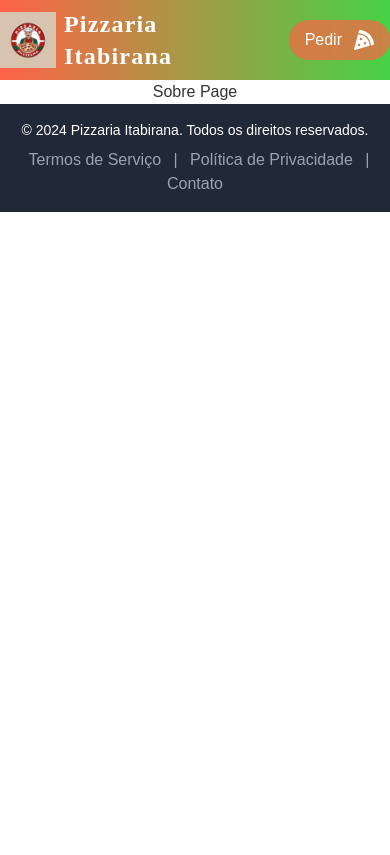
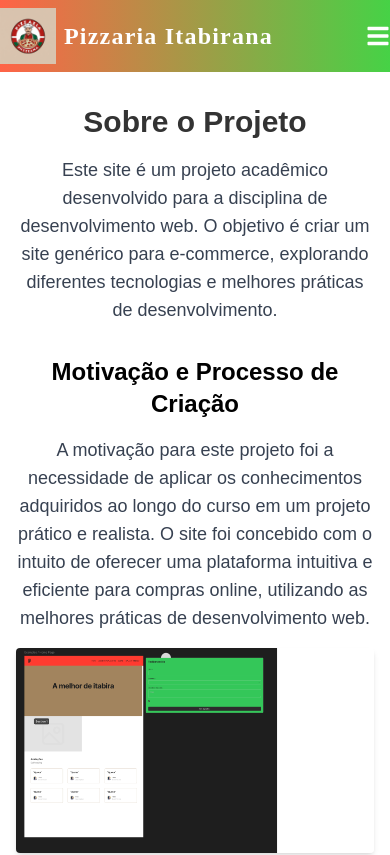
Before and after one commit to tobi11153/ECOI2223_02_frontend, a React (Vite) app: page /sobre in a window 390 px wide. Shown: the top 855 px of the page. Built offline with nearby package versions, Linux system fonts and the light colour scheme; a web font is replaced by a local one.

Commit message:
mudanças nos desing do site e footer

```diff
--- a/package.json
+++ b/package.json
@@ -14,6 +14,7 @@
     "axios": "^1.7.2",
     "react": "^18.3.1",
     "react-dom": "^18.3.1",
+    "react-helmet": "^6.1.0",
     "react-icons": "^5.2.1",
     "react-router-dom": "^6.24.0",
     "react-slick": "^0.30.2",
--- a/src/components/Menu.jsx
+++ b/src/components/Menu.jsx
@@ -1,6 +1,6 @@
-import React from 'react';
+import React, { useState } from 'react';
 import Logo from "../assets/website/logo.jpg";
-import { FaPizzaSlice } from "react-icons/fa";
+import { FaPizzaSlice, FaBars } from "react-icons/fa";
 import { Link } from 'react-router-dom';
 
 const Menus = [
@@ -8,22 +8,31 @@ const Menus = [
     id: 1,
     name: "HOME",
     link: "/",
+    description: "Página inicial da Pizzaria Itabirana",
   },
   {
     id: 2,
     name: "Pedidos",
     link: "/pedidos",
+    description: "Faça seu pedido online",
   },
   {
     id: 3,
     name: "Sobre",
     link: "/sobre",
+    description: "Saiba mais sobre nós",
   },
 ];
 
 export default function Menu() {
+  const [isOpen, setIsOpen] = useState(false);
+
+  const toggleMenu = () => {
+    setIsOpen(!isOpen);
+  };
+
   return (
-    <header className='bg-gradient-to-r from-primary to-secondary/90 text-white'>
+    <header className='sticky top-0 bg-gradient-to-r from-primary to-secondary/90 text-white'>
       <div className='container py-2'>
         <div className='flex justify-between items-center gap-4'>
           {/* Logo */}
@@ -34,12 +43,23 @@ export default function Menu() {
             </Link>
           </div>
 
+          {/* Hamburger Menu for Mobile */}
+          <div className='sm:hidden flex items-center'>
+            <button onClick={toggleMenu} aria-label="Toggle menu">
+              <FaBars className='text-2xl' />
+            </button>
+          </div>
+
           {/* Links */}
-          <nav className='flex justify-between items-center gap-4'>
-            <ul className='hidden sm:flex items-center gap-4'>
+          <nav className={`${isOpen ? 'block' : 'hidden'} sm:flex sm:items-center gap-4`}>
+            <ul className='flex flex-col sm:flex-row items-center gap-4'>
               {Menus.map((data) => (
                 <li key={data.id}>
-                  <Link to={data.link} className='inline-block text-xl py-4 px-4 text-white/70 hover:text-white duration-200'>
+                  <Link
+                    to={data.link}
+                    title={data.description}
+                    className='inline-block text-xl py-4 px-4 text-white/70 hover:text-white duration-200'
+                  >
                     {data.name}
                   </Link>
                 </li>
--- a/src/components/RealizarPedidos.jsx
+++ b/src/components/RealizarPedidos.jsx
@@ -70,7 +70,7 @@ const PedidoForm = () => {
   const handleSubmit = async (event) => {
       event.preventDefault();
       try {
-          const response = await axios.post('http://localhost:5000/api/pedidos', {
+          const response = await axios.post('https://ecoi-2223-02-backend.vercel.app/api/pedidos', {
               cliente,
               endereco,
               tipo_pizza: `${selectedPizza.name} (${selectedSize})`,
--- a/src/components/Sobre.jsx
+++ b/src/components/Sobre.jsx
@@ -1,11 +1,36 @@
 import React from 'react';
+import { Helmet } from 'react-helmet';
+import EsbocoFigma from '../assets/website/figma.png'; // Substitua pelo caminho correto da sua imagem
 
 export default function Sobre() {
-    return (
-        <main>
-            <title>Pizzaria Itabirana | Sobre Nós</title>
-            <meta name="description" content="Saiba mais sobre a Pizzaria Itabirana, nossa história e compromisso com a qualidade." />
-            <h1>Sobre Page</h1>
-        </main>
-    );
+  return (
+    <main className="bg-white py-8">
+      <Helmet>
+        <title>Pizzaria Itabirana | Sobre o Projeto</title>
+        <meta
+          name="description"
+          content="Saiba mais sobre o projeto de desenvolvimento web da Pizzaria Itabirana, incluindo a motivação e o processo de criação."
+        />
+      </Helmet>
+      <div className="container mx-auto px-4">
+        <section className="text-center mb-8">
+          <h1 className="text-3xl font-bold mb-4">Sobre o Projeto</h1>
+          <p className="text-lg text-gray-700">
+            Este site é um projeto acadêmico desenvolvido para a disciplina de desenvolvimento web. O objetivo é criar um site genérico para e-commerce, explorando diferentes tecnologias e melhores práticas de desenvolvimento.
+          </p>
+        </section>
+        <section className="text-center mb-8">
+          <h2 className="text-2xl font-bold mb-4">Motivação e Processo de Criação</h2>
+          <p className="text-lg text-gray-700 mb-4">
+            A motivação para este projeto foi a necessidade de aplicar os conhecimentos adquiridos ao longo do curso em um projeto prático e realista. O site foi concebido com o intuito de oferecer uma plataforma intuitiva e eficiente para compras online, utilizando as melhores práticas de desenvolvimento web.
+          </p>
+          <img
+            src={EsbocoFigma}
+            alt="Esboço do site feito no Figma"
+            className="mx-auto rounded shadow-md"
+          />
+        </section>
+      </div>
+    </main>
+  );
 }
--- a/src/components/footer.jsx
+++ b/src/components/footer.jsx
@@ -2,17 +2,21 @@ import React from 'react';
 
 const Footer = () => {
   return (
-    <footer className="bg-gray-800 text-white py-4">
+    <footer className="bg-gray-800 text-white py-8">
       <div className="container mx-auto text-center">
         <p className="text-sm">
           &copy; {new Date().getFullYear()} Pizzaria Itabirana. Todos os direitos reservados.
         </p>
-        <div className="mt-2">
-          <a href="#" className="text-gray-400 hover:text-white mx-2">Termos de Serviço</a>
-          <span className="text-gray-400"> | </span>
-          <a href="#" className="text-gray-400 hover:text-white mx-2">Política de Privacidade</a>
-          <span className="text-gray-400"> | </span>
-          <a href="#" className="text-gray-400 hover:text-white mx-2">Contato</a>
+        <div className="mt-4">
+          <nav className="flex justify-center space-x-4" aria-label="Footer navigation">
+            <a href="/termos-de-servico" className="text-gray-400 hover:text-white" aria-label="Termos de Serviço">Termos de Serviço</a>
+            <a href="/politica-de-privacidade" className="text-gray-400 hover:text-white" aria-label="Política de Privacidade">Política de Privacidade</a>
+            <a href="/contato" className="text-gray-400 hover:text-white" aria-label="Contato">Contato</a>
+          </nav>
+        </div>
+        <div className="mt-4">
+          <p className="text-xs text-gray-400">Rua da Pizzaria, 123 - Bairro das Pizzas, Cidade da Pizza - CEP: 12345-678</p>
+          <p className="text-xs text-gray-400">Telefone: (31) 1234-5678 | Email: contato@pizzariaitabirana.com.br</p>
         </div>
       </div>
     </footer>
```
Also changed, not shown: src/assets/website/figma.png (added), 1 other file (tests, documents, lock files or other folders).
